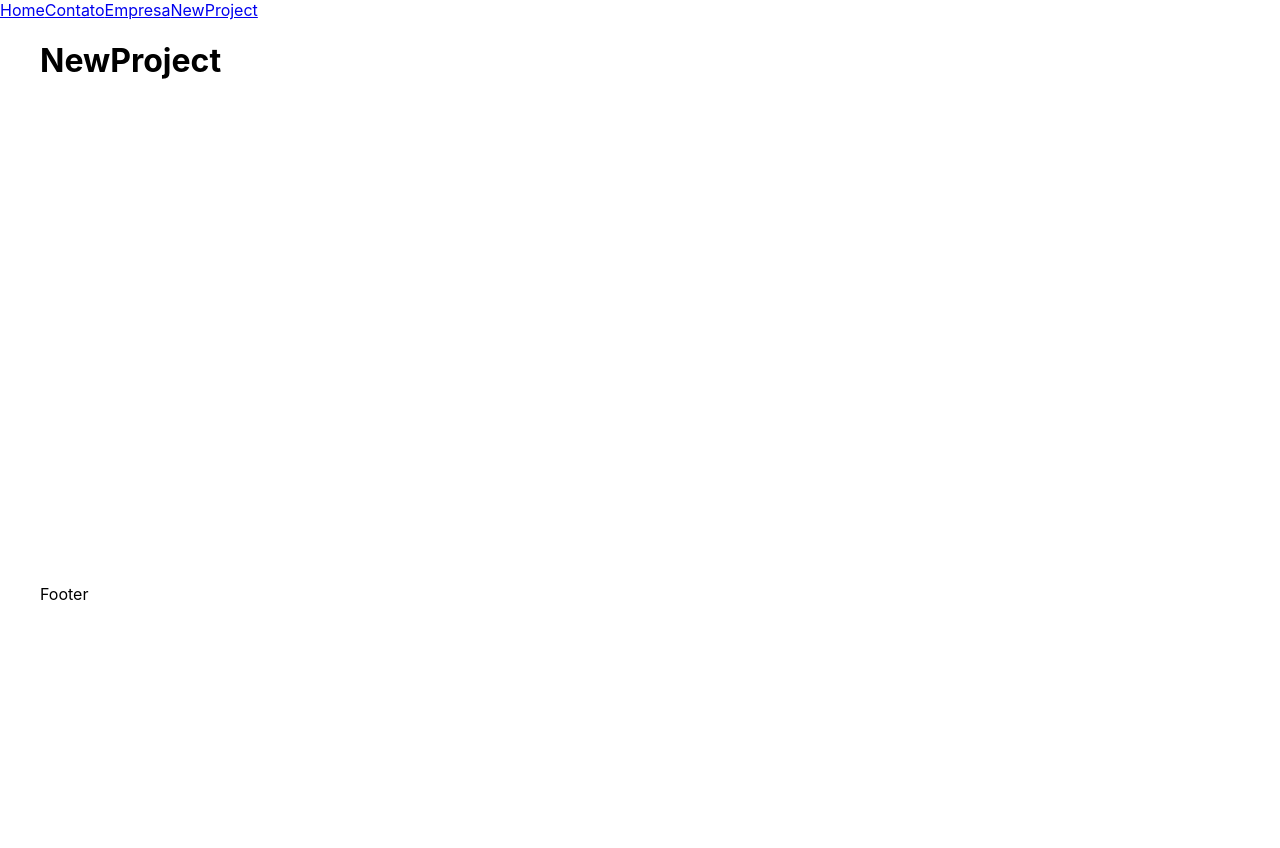
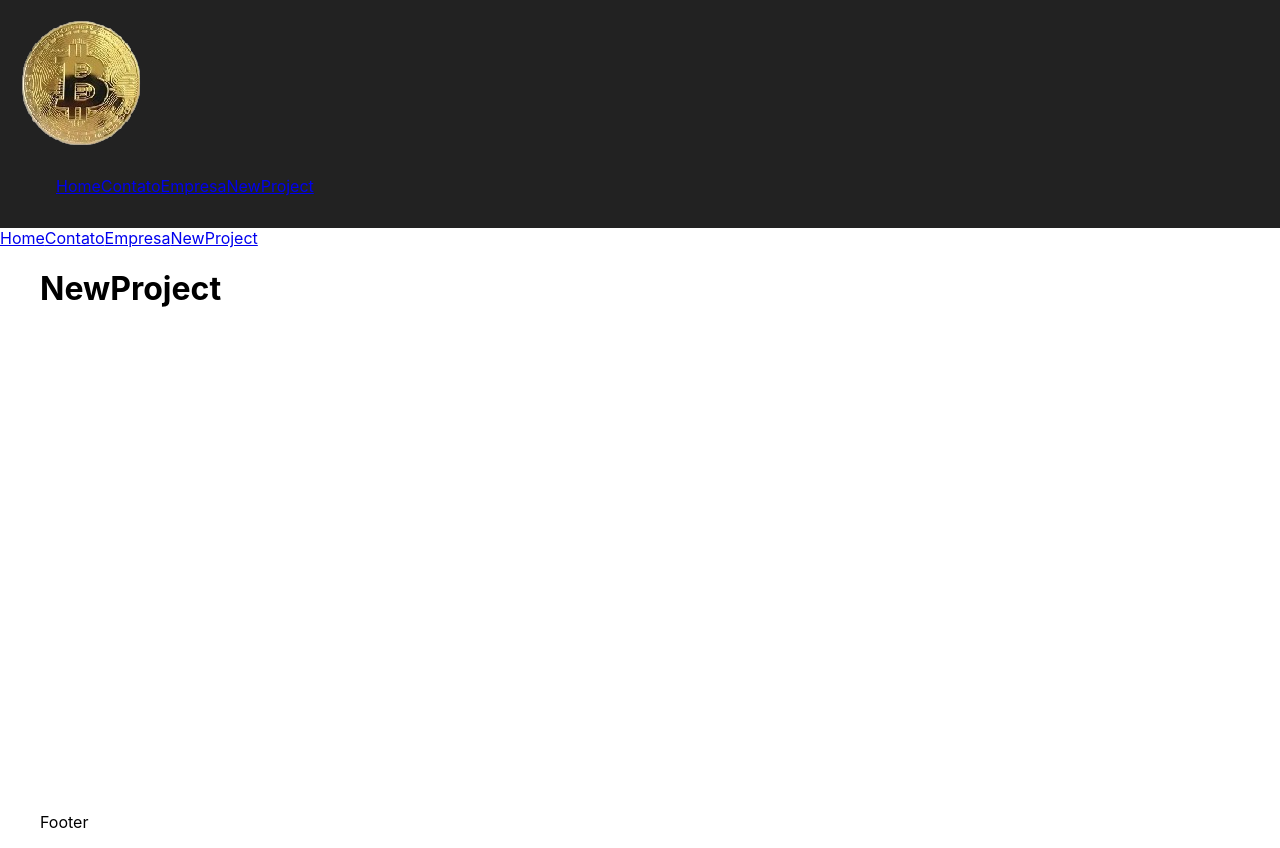
Before and after one commit to Primata83/custos, a React (Create React App) app: page /NewProject in a window 1280 px wide. Before the commit the page ends 800 px from the top, so only its background shows below. Built offline with nearby package versions, Linux system fonts and the light colour scheme.

Commit message:
7 min aula 19

```diff
--- a/src/App.js
+++ b/src/App.js
@@ -4,11 +4,14 @@
 import Company from './components/pages/Company'
 import NewProject from './components/pages/NewProject'
 import Container from './components/layout/Container'
+import Navbar from './components/layout/Navbar'
+import Footer from './components/layout/Footer'
+
 
 function App() {
   return (
-
       <Router>
+        <Navbar/>
         <div>
           <Link to="/">Home</Link>
           <Link to="/contact">Contato</Link>
@@ -23,7 +26,7 @@
             <Route path="/Company" exact element={<Company/>}/>
             <Route path="/NewProject" exact element={<NewProject/>}/>
           </Routes>
-          <p>Footer</p>
+          <Footer/>
         </Container>
       </Router>
   )
--- /dev/null
+++ b/src/components/layout/Footer.js
@@ -0,0 +1,5 @@
+function Footer() {
+    return <p>Footer</p>
+}
+
+export default Footer
--- /dev/null
+++ b/src/components/layout/Navbar.js
@@ -0,0 +1,32 @@
+import {Link} from 'react-router-dom'
+import Container from './Container'
+import styles from './Navbar.module.css'
+import logo from '../imagens/bitReduzido.png'
+
+function Navbar () {
+    return (
+        <nav class={styles.navbar}>
+            <Container>
+                <Link to="/">
+                    <img src={logo} alt="Costs" />
+                </Link>
+                <ul class={styles.list}>
+                    <li>
+                        <Link to="/">Home</Link>
+                    </li>
+                    <li>
+                        <Link to="/contact">Contato</Link>
+                    </li>
+                    <li>
+                        <Link to="/company">Empresa</Link>
+                    </li>
+                    <li>
+                        <Link to="/newproject">NewProject</Link>
+                    </li>
+                </ul>
+            </Container>
+        </nav>
+    )
+}
+
+export default Navbar
--- /dev/null
+++ b/src/components/layout/Navbar.module.css
@@ -0,0 +1,12 @@
+.navbar {
+    display: flex;
+    justify-content: space-between;
+    background-color: rgb(34, 34, 34);
+    padding: 1em;
+}
+
+.list {
+    display: flex;
+    list-style: none;
+    align-items: center;
+}
```
Also changed, not shown: src/components/imagens/bitReduzido.png (added), src/components/layout/Footer.module.css (added).
